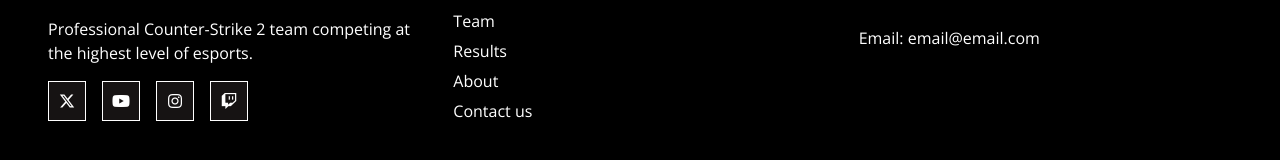
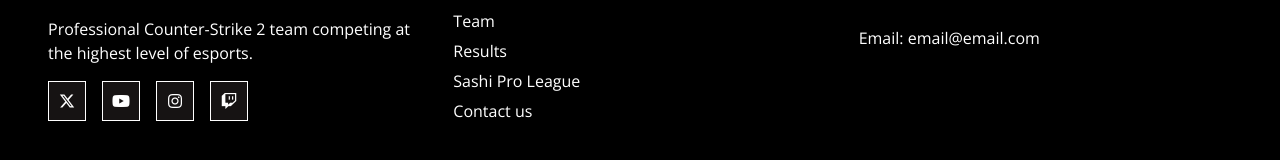
Before and after one commit to ThomasSL27/Sashi-Esport-MMD3-Eksamen, a Nuxt app: page / in a window 1280 px wide. Shown: the part 2790-2950 px from the top of the page. Built offline with nearby package versions, Linux system fonts and the light colour scheme; no server answers.

Commit message:
fix af results igen

```diff
--- a/components/TheFooter.vue
+++ b/components/TheFooter.vue
@@ -20,7 +20,7 @@
         <p>Quick Links</p>
         <NuxtLink to="/">Team</NuxtLink>
         <NuxtLink to="/results">Results</NuxtLink>
-        <NuxtLink to="/about">About</NuxtLink>
+        <NuxtLink to="/sashiproleague">Sashi Pro League</NuxtLink>
         <NuxtLink to="/contact">Contact us</NuxtLink>
     </div>
     <div id="column3">
```
